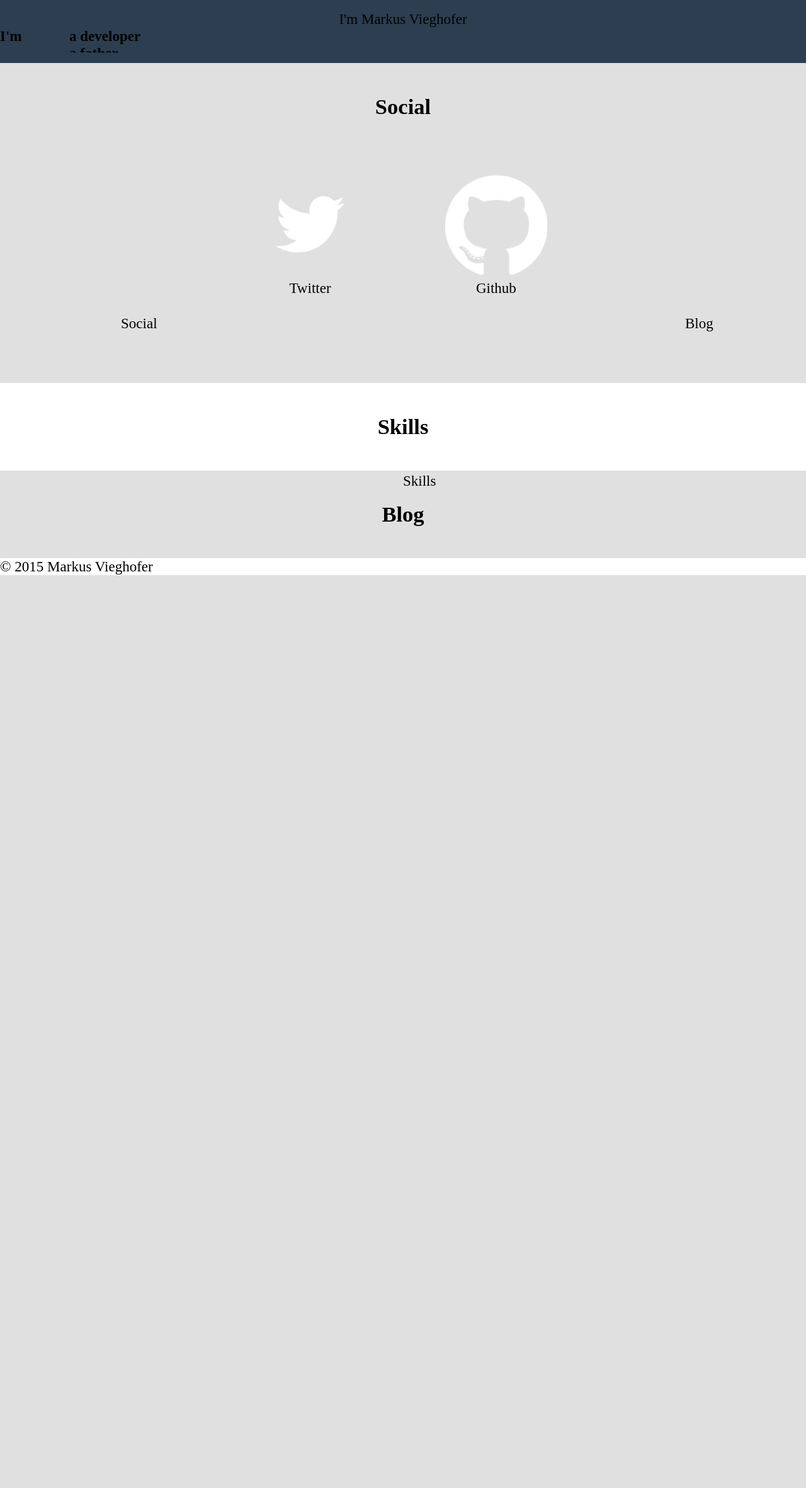
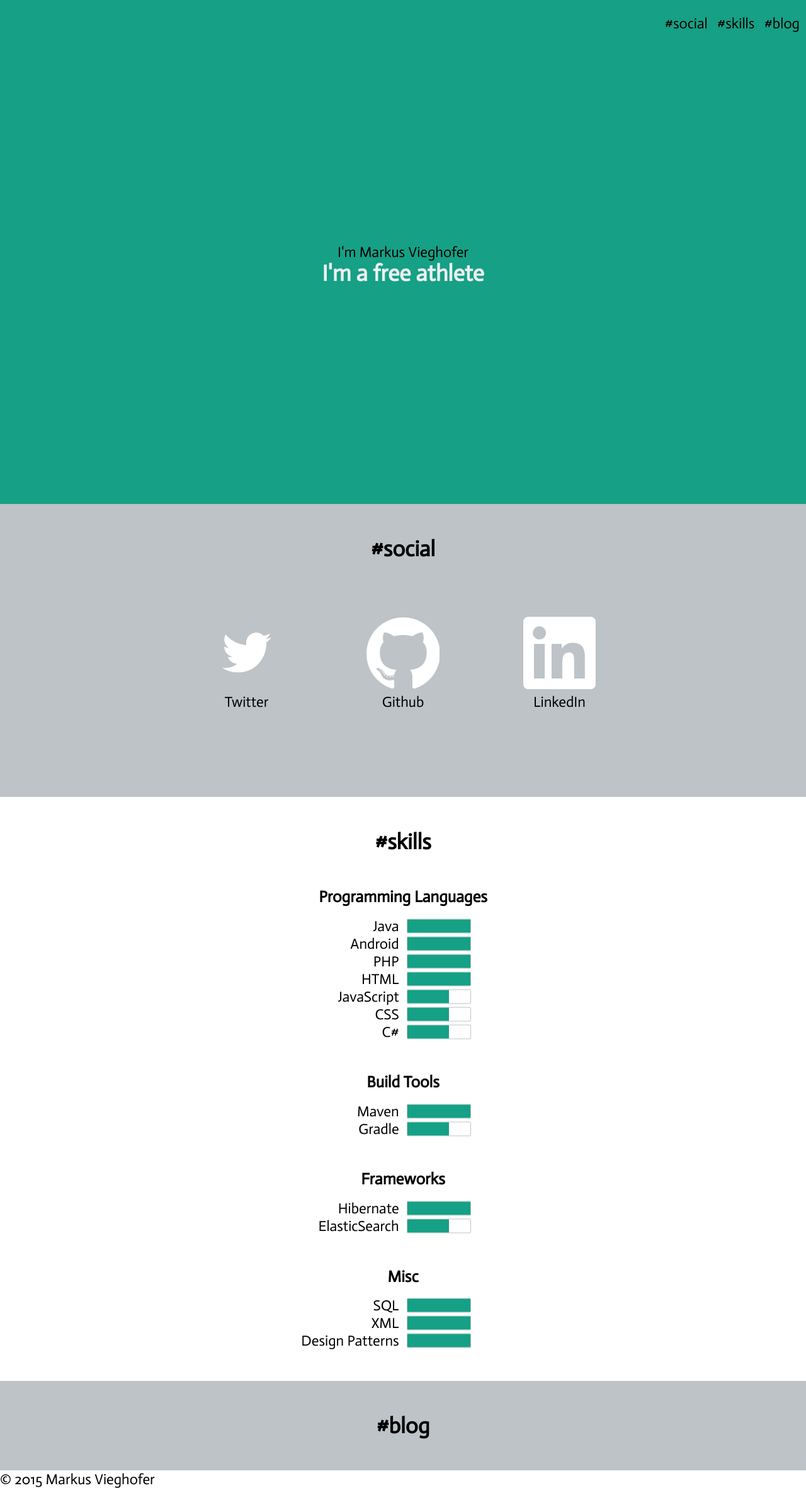
Before and after one commit to mvieghofer/markusvieghofer.at_old, a PHP site: page / in a window 1280 px wide. Shown: the whole page at 63% size. Before the commit the page ends 913 px from the top, so only its background shows below. Run offline with PHP 8.4, Linux system fonts and the light colour scheme; data that the repository does not hold is empty.

Commit message:
worked on description animation

```diff
--- a/application/views/home/index.php
+++ b/application/views/home/index.php
@@ -1,35 +1,108 @@
-<nav class="nav">
-    <a href="#social" class="navLink" id="navSocial">Social</a>
-    <a href="#blog" class="navLink" id="navBlog">Blog</a>
-    <a href="#skills" class="navLink" id="navSkills">Skills</a>
-</nav>
+<ul class="navLinks">
+    <li><a href="#social" class="navLink" id="navSocial">#social</a></li>
+    <li><a href="#skills" class="navLink" id="navSkills">#skills</a></li>
+    <li><a href="#blog" class="navLink" id="navBlog">#blog</a></li>
+</ul>
 <section id="main">
     <div class="container">
         <div>I'm Markus Vieghofer</div>
-        <div class="descriptionWrapper">
+        <div id="descriptionWrapper">
             <div class="visible">
-                <p>I'm</p>
-                <ul id="description">
-                    <li>a developer</li>
-                    <li>a father</li>
-                </ul>
+                <p>I'm <span id="description">a developer</span></p>
             </div>
         </div>
 
     </div>
 </section>
 <section id="social" class="subsection">
-    <h1>Social</h1>
+    <h1>#social</h1>
     <ul class="socialLinks">
         <li><a href="https://twitter.com/mvieghofer" target="_blank" class="twitter"><div>Twitter</div></a></li>
         <li><a href="https://github.com/mvieghofer" target="_blank" class="github"><div>Github</div></a></li>
+        <li><a href="https://at.linkedin.com/in/mvieghofer" target="_blank" class="linkedIn"><div>LinkedIn</div></a></li>
     </ul>
 </section>
 <section id="skills" class="subsection">
-    <h1>Skills</h1>
+    <h1>#skills</h1>
+    <div class="skillSection">
+        <h3>Programming Languages</h3>
+        <div class="skillList">
+            <div class="skill">
+                <div class="skillEntry">Java</div>
+                <div class="skillEntry"><div class="rating-container"><div class="rating advanced"></div></div></div>
+            </div>
+            <div class="skill">
+                <div class="skillEntry">Android</div>
+                <div class="skillEntry"><div class="rating-container"><div class="rating advanced"></div></div></div>
+            </div>
+            <div class="skill">
+                <div class="skillEntry">PHP</div>
+                <div class="skillEntry"><div class="rating-container"><div class="rating advanced"></div></div></div>
+            </div>
+            <div class="skill">
+                <div class="skillEntry">HTML</div>
+                <div class="skillEntry"><div class="rating-container"><div class="rating advanced"></div></div></div>
+            </div>
+            <div class="skill">
+                <div class="skillEntry">JavaScript</div>
+                <div class="skillEntry"><div class="rating-container"><div class="rating medium"></div></div></div>
+            </div>
+            <div class="skill">
+                <div class="skillEntry">CSS</div>
+                <div class="skillEntry"><div class="rating-container"><div class="rating medium"></div></div></div>
+            </div>
+            <div class="skill">
+                <div class="skillEntry">C#</div>
+                <div class="skillEntry"><div class="rating-container"><div class="rating medium"></div></div></div>
+            </div>
+        </div>
+    </div>
+    <div class="skillSection">
+        <h3>Build Tools</h3>
+        <div class="skillList">
+            <div class="skill">
+                <div class="skillEntry">Maven</div>
+                <div class="skillEntry"><div class="rating-container"><div class="rating advanced"></div></div></div>
+            </div>
+            <div class="skill">
+                <div class="skillEntry">Gradle</div>
+                <div class="skillEntry"><div class="rating-container"><div class="rating medium"></div></div></div>
+            </div>
+        </div>
+    </div>
+    <div class="skillSection">
+        <h3>Frameworks</h3>
+        <div class="skillList">
+            <div class="skill">
+                <div class="skillEntry">Hibernate</div>
+                <div class="skillEntry"><div class="rating-container"><div class="rating advanced"></div></div></div>
+            </div>
+            <div class="skill">
+                <div class="skillEntry">ElasticSearch</div>
+                <div class="skillEntry"><div class="rating-container"><div class="rating medium"></div></div></div>
+            </div>
+        </div>
+    </div>
+    <div class="skillSection">
+        <h3>Misc</h3>
+        <div class="skillList">
+            <div class="skill">
+                <div class="skillEntry">SQL</div>
+                <div class="skillEntry"><div class="rating-container"><div class="rating advanced"></div></div></div>
+            </div>
+            <div class="skill">
+                <div class="skillEntry">XML</div>
+                <div class="skillEntry"><div class="rating-container"><div class="rating advanced"></div></div></div>
+            </div>
+            <div class="skill">
+                <div class="skillEntry">Design Patterns</div>
+                <div class="skillEntry"><div class="rating-container"><div class="rating advanced"></div></div></div>
+            </div>
+        </div>
+    </div>
 </section>
 <section id="blog" class="subsection">
-    <h1>Blog</h1>
+    <h1>#blog</h1>
     <div class="blogPosts js-blogPosts">
 
     </div>
--- a/public/css/main.css
+++ b/public/css/main.css
@@ -5,6 +5,7 @@
     margin: 0;
     font-size: 1.2rem;
     position: absolute;
+    font-family: 'Actor', serif;
 }
 
 a {
@@ -27,20 +28,8 @@
 }
 
 section:nth-child(odd) {
-    background: #e0e0e0;
+    background: #bdc3c7;
 }
-
-/*
-section::before {
-    content: '';
-    position: absolute;
-    top: -5%;
-    left: 0;
-    background: inherit;
-    height: 10%;
-    width: 100%;
-    transform: skewY(-3deg);
-}*/
 
 section h1 {
     margin: 0;
@@ -59,27 +48,28 @@
 }
 
 #main {
-    background: #2c3e50;
+    background: #16a085;
+    height: 100%;
+    box-sizing: border-box;
 }
 
 #main div {
-    width: 100%;
     text-align: center;
 }
 
 
 #descriptionWrapper {
-    width:237px;
-    font-size:36px;
-    line-height:40px;
-    font-family:'Muli';
-    color:#ecf0f1;
-    height:40px;
-    position:absolute;
-    top:50%;
-    left:50%;
-    margin-top:-15px;
-    margin-left:-118px;
+    font-size: 36px;
+    line-height: 40px;
+    color: #ecf0f1;
+    height: 40px;
+    position: absolute;
+    left: 50%;
+    transform: translateX(-50%);
+}
+
+#description {
+    position: relative;
 }
 
 .visible {
@@ -90,53 +80,31 @@
 }
 
 .visible p {
-    float:left;
-    margin:0;
     display: inline;
-}
-
-#description {
-    margin-top: 0;
-    padding-left: 110px;
-    text-align: left;
-    list-style: none;
-    animation: 6s linear 0s normal none infinite change;
-    -webkit-animation: 6s linear 0s normal none infinite change;
-    -moz-animation: 6s linear 0s normal none infinite change;
-    -o-animation: 6s linear 0s normal none infinite change;
+    margin: 0;
 }
 
 .container {
-    position: absolute;
+    position: relative;
     top: 50%;
     transform: translateY(-50%);
 }
 
-.nav {
-    position: relative;
+.navLinks {
+    position: absolute;
+    display: block;
+    list-style: none;
+    padding: 0 10px;
+    z-index: 99;
+    right: 0;
+}
+
+.navLinks li {
+    display: inline;
 }
 
 .navLink {
-    position: absolute;
-    display: block;
-}
-
-#navSocial {
-    top: 500px;
-    left: 15%;
-    z-index: 99;
-}
-
-#navSkills {
-    top: 750px;
-    left: 50%;
-    z-index: 99;
-}
-
-#navBlog {
-    top: 500px;
-    left: 85%;
-    z-index: 99;
+    padding: 0 0 0 10px;
 }
 
 .socialLinks {
@@ -152,8 +120,8 @@
 
 .github::before {
     content: "";
-    height: 7em;
-    width: 7em;
+    height: 5em;
+    width: 5em;
     display: inline-block;
     background-repeat: no-repeat;
     background-size: cover;
@@ -169,8 +137,8 @@
 
 .twitter::before {
     content: "";
-    height: 162px;
-    width: 162px;
+    height: 5em;
+    width: 5em;
     display: inline-block;
     background-repeat: no-repeat;
     background-size: cover;
@@ -182,6 +150,23 @@
 
 .twitter:hover::before {
     background-image: url('/public/images/twitter.png');
+}
+
+.linkedIn::before {
+    content: "";
+    height: 5em;
+    width: 5em;
+    display: inline-block;
+    background-repeat: no-repeat;
+    background-size: cover;
+    background-image: url('/public/images/linkedin_white.png');
+    transition: background 0.2s ease-in-out;
+    -moz-transition: background 0.2s ease-in-out;
+    -webkit-transition: background 0.2s ease-in-out;
+}
+
+.linkedIn:hover::before {
+    background-image: url('/public/images/linkedin.png');
 }
 
 .blogPosts {
@@ -214,3 +199,67 @@
 .blogPost-link:hover {
     background: rgba(255, 255, 255, 0.9);
 }
+
+#skills {
+    text-align: center;
+}
+
+.skillSection {
+    box-sizing: border-box;
+    width: 100%;
+    display: inline-block;
+}
+
+.skillSection h3 {
+    font-size: 1.1em;
+    padding: 0;
+    margin: 2em 0 0.2em 0;
+    display: inline-block;
+}
+
+.skillList {
+    list-style: none;
+    margin: 0.5em 0 0 0;
+    display: table;
+    width: 100%;
+}
+
+.skill {
+    width: 100%;
+    display: table-row;
+    box-sizing: border-box;
+    text-align: right;
+}
+
+.skillEntry {
+    display: table-cell;
+    width: 50%;
+    padding: 0 0.5% 0 0.5%;
+    position: relative;
+}
+
+.rating-container {
+    width: 100px;
+    height: 75%;
+    border: 1px solid #bdc3c7;
+    border-radius: 2px;
+    position: absolute;
+    top: 50%;
+    transform: translateY(-50%);
+}
+
+.rating {
+    background: #16a085;
+    height: 100%;
+    transition: background 0.5s ease-in-out;
+    -moz-transition: background 0.5s ease-in-out;
+    -webkit-transition: background 0.5s ease-in-out;
+}
+
+.advanced {
+    width: 100%;
+}
+
+.medium {
+    width: 66%;
+}
--- a/public/javascript/main.js
+++ b/public/javascript/main.js
@@ -2,7 +2,7 @@
     if (window.location.hash) {
         smoothScrollToAnchor();
     }
-
+    startDescriptionAnimation();
     getBlogPosts();
 };
 
@@ -15,11 +15,62 @@
     };
 })();
 
+function startDescriptionAnimation() {
+    var descriptions = [
+        'a developer',
+        'a father',
+        'a free athlete',
+        'a boyfriend',
+        'a geek',
+        'a dog person'
+    ];
+    var index = 1;
+    setTimeout(startDescriptionAnimationImpl, 3000, descriptions, index);
+}
+
+function startDescriptionAnimationImpl(descriptions, index) {
+    if (index == descriptions.length) {
+        index = 0;
+    }
+    console.log(descriptions[index]);
+    var newDescriptionText = descriptions[index],
+        description = document.getElementById('description'),
+        duration = 200,
+        descriptionWrapper = document.getElementById('descriptionWrapper'),
+        lineHeight = window.getComputedStyle(descriptionWrapper).getPropertyValue('line-height');
+    lineHeight = lineHeight.substring(0, lineHeight.length - 2);
+    var steps = 100,
+        stepSize = lineHeight / steps,
+        sleepTime = duration / steps;
+    animateDescription(description, 0, stepSize, sleepTime, steps, newDescriptionText);
+    setTimeout(startDescriptionAnimationImpl, 3000, descriptions, ++index);
+}
+
+function animateDescription(description, step, stepSize, sleepTime, maxSteps, newDescriptionText) {
+    var top = description.style.top;
+    if (top.indexOf('px') > 0) {
+        top = top.substring(0, top.length - 2);
+    } else {
+        top = 0;
+    }
+    description.style.top = (parseFloat(top) + stepSize) + "px";
+    if (step < maxSteps) {
+        setTimeout(animateDescription, sleepTime, description, ++step, stepSize, sleepTime, maxSteps, newDescriptionText);
+    } else if (step == maxSteps) {
+        var newText = document.createTextNode(newDescriptionText);
+        description.removeChild(description.firstChild);
+        description.appendChild(newText);
+        description.style.top = "-" + (stepSize * maxSteps) + "px";
+        setTimeout(animateDescription, sleepTime, description, ++step, stepSize, sleepTime, maxSteps, newDescriptionText);
+    } else if (step < (maxSteps * 2)) {
+        setTimeout(animateDescription, sleepTime, description, ++step, stepSize, sleepTime, maxSteps, newDescriptionText);
+    }
+}
+
 function getBlogPosts() {
     var xmlHttp = new XMLHttpRequest();
     xmlHttp.onreadystatechange = function() {
         if (xmlHttp.readyState == 4 && xmlHttp.status == 200) {
-            console.log(xmlHttp.responseText);
             setBlogPosts(JSON.parse(xmlHttp.responseText));
         }
     }
@@ -37,6 +88,7 @@
         var a = document.createElement('a');
         var linkText = document.createTextNode(blogPost.title);
         a.className = 'blogPost-link';
+        a.target = '_blank';
         a.appendChild(linkText);
         a.title = blogPost.title;
         a.href = blogPost.link;
--- a/resources/templates/header.php
+++ b/resources/templates/header.php
@@ -4,7 +4,8 @@
     <title>Markus Vieghofer</title>
 
     <link rel="stylesheet" href="/public/css/main.css" type="text/css" />
+    <link href='https://fonts.googleapis.com/css?family=Actor' rel='stylesheet' type='text/css'>
     <meta name="viewport" content="width=device-width, initial-scale=1">
     <meta name="apple-mobile-web-app-title" content="Markus Vieghofer">
     <meta name="application-name" content="Markus Vieghofer">
-      <meta charset="utf-8">
+    <meta charset="utf-8">
```
Also changed, not shown: public/images/linkedin.png (added), public/images/linkedin_white.png (added).
